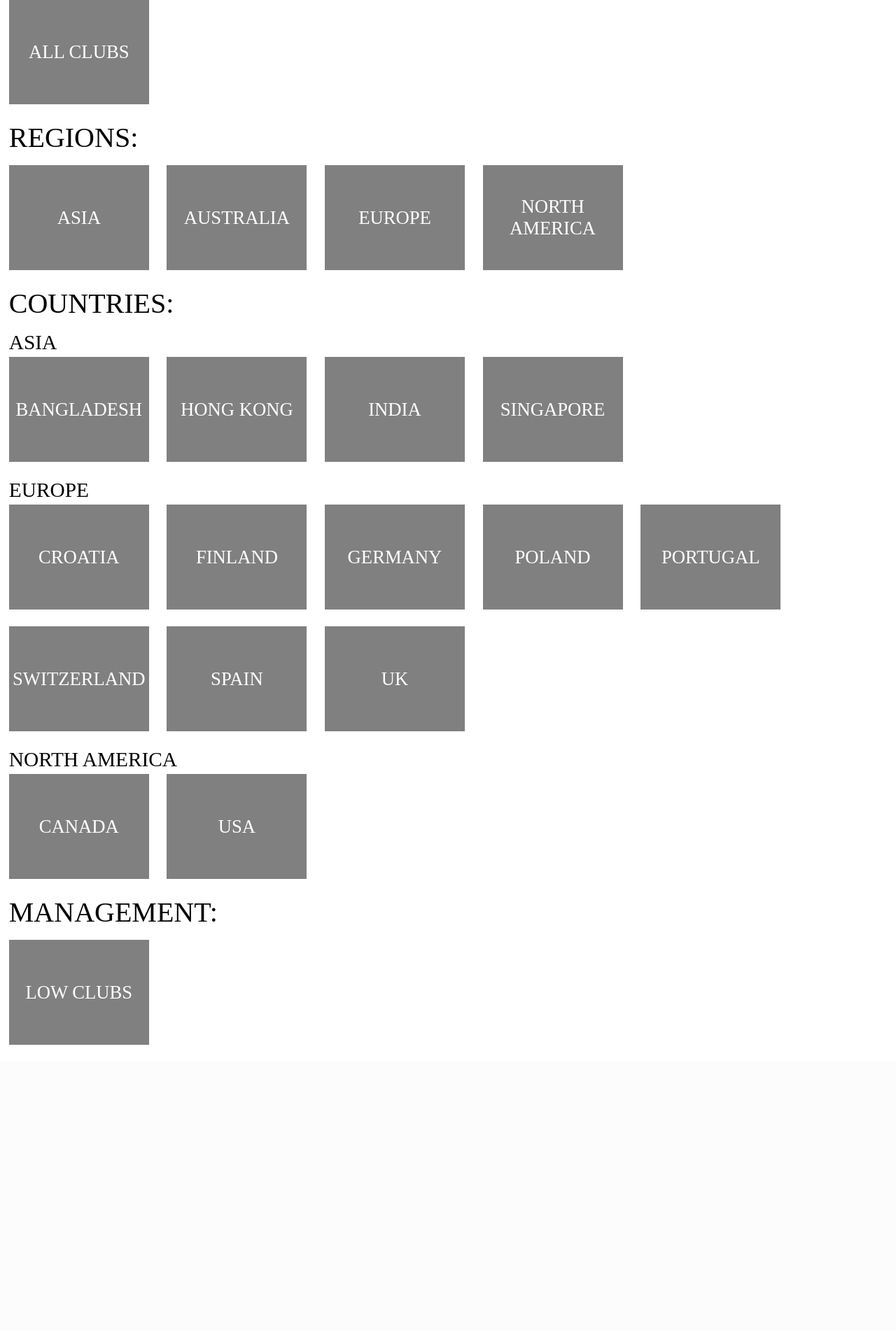
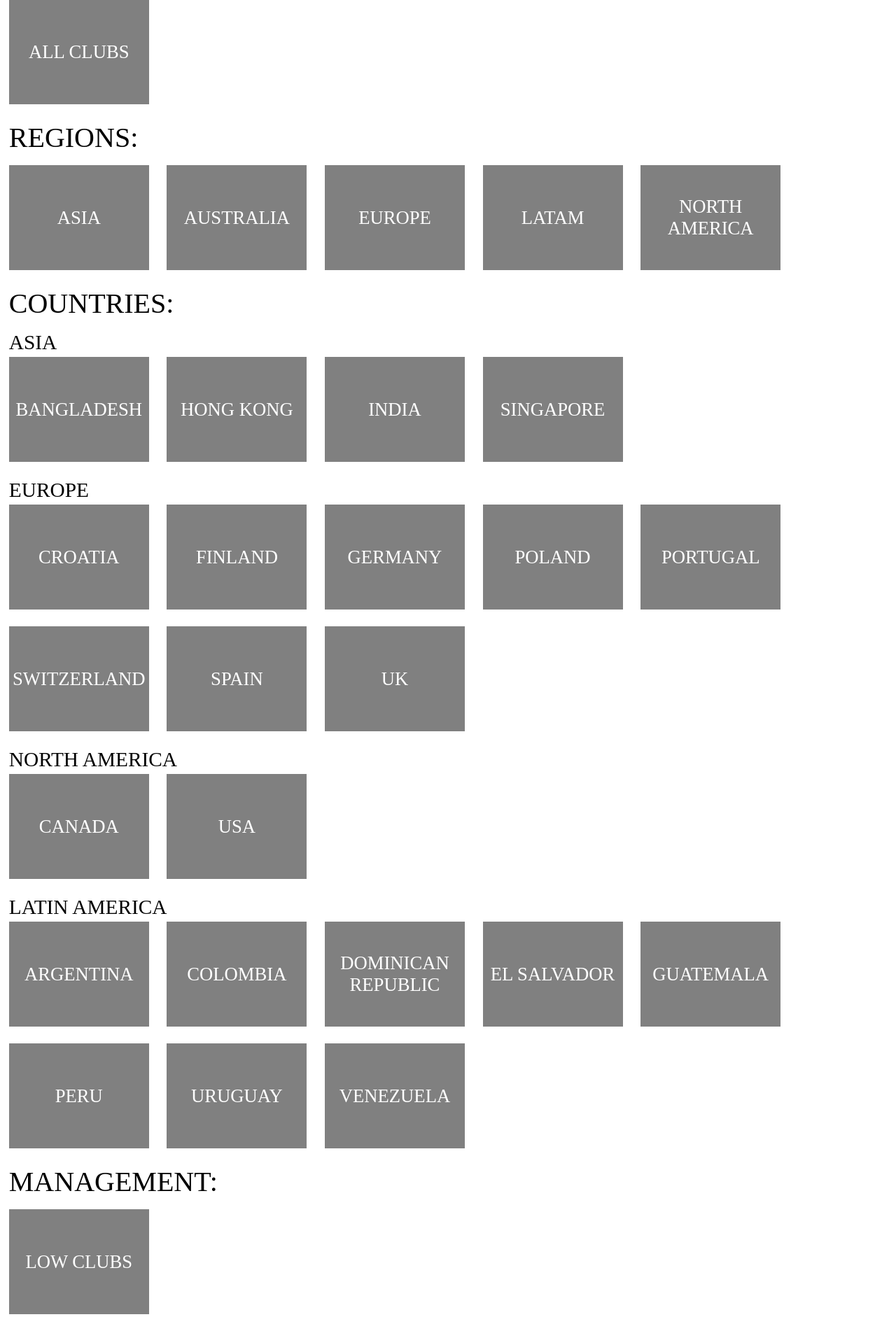
Before and after one commit to milan252525/LAclubs, a Flask app: page / in a window 1280 px wide. Shown: the part 602-2504 px from the top of the page at 70% size. Before the commit the page ends 2095 px from the top, so only its background shows below. Run offline with Flask 2, Linux system fonts and the light colour scheme; parts of the project's set-up code (start-up, migrations or seed data) failed here and were passed over; some web fonts are replaced.

Commit message:
added latam back

```diff
--- a/app/templates/index.html
+++ b/app/templates/index.html
@@ -45,6 +45,7 @@
             <a class="button" href="clubs?region=as">ASIA</a>
             <a class="button" href="clubs?region=au">AUSTRALIA</a>
             <a class="button" href="clubs?region=eu">EUROPE</a>
+            <a class="button" href="clubs?region=latam">LATAM</a>
             <a class="button" href="clubs?region=na">NORTH AMERICA</a>
         </div>
 
@@ -75,6 +76,23 @@
             <a class="button" href="clubs?country=usa">USA</a>
         </div>
 
+        <p class="subcategory">LATIN AMERICA</p>
+        <div class="button_area">
+            <a class="button" href="clubs?country=argentina">ARGENTINA</a>
+            <!-- <a class="button" href="clubs?country=bolivia">BOLIVIA</a> -->
+            <!-- <a class="button" href="clubs?country=brazil">BRAZIL</a> -->
+            <!-- <a class="button" href="clubs?country=chile">CHILE</a> -->
+            <a class="button" href="clubs?country=colombia">COLOMBIA</a>
+            <a class="button" href="clubs?country=dominicanrepublic">DOMINICAN REPUBLIC</a>
+            <a class="button" href="clubs?country=elsalvador">EL SALVADOR</a>
+            <a class="button" href="clubs?country=guatemala">GUATEMALA</a>
+            <!-- <a class="button" href="clubs?country=mexico">MEXICO</a> -->
+            <!-- <a class="button" href="clubs?country=paraguay">PARAGUAY</a> -->
+            <a class="button" href="clubs?country=peru">PERU</a>
+            <a class="button" href="clubs?country=uruguay">URUGUAY</a>
+            <a class="button" href="clubs?country=venezuela">VENEZUELA</a>
+        </div>
+
         <p class="category">MANAGEMENT:</p>
         <div class="button_area">
             <a class="button" href="clubs?type=low">LOW CLUBS</a>
```
